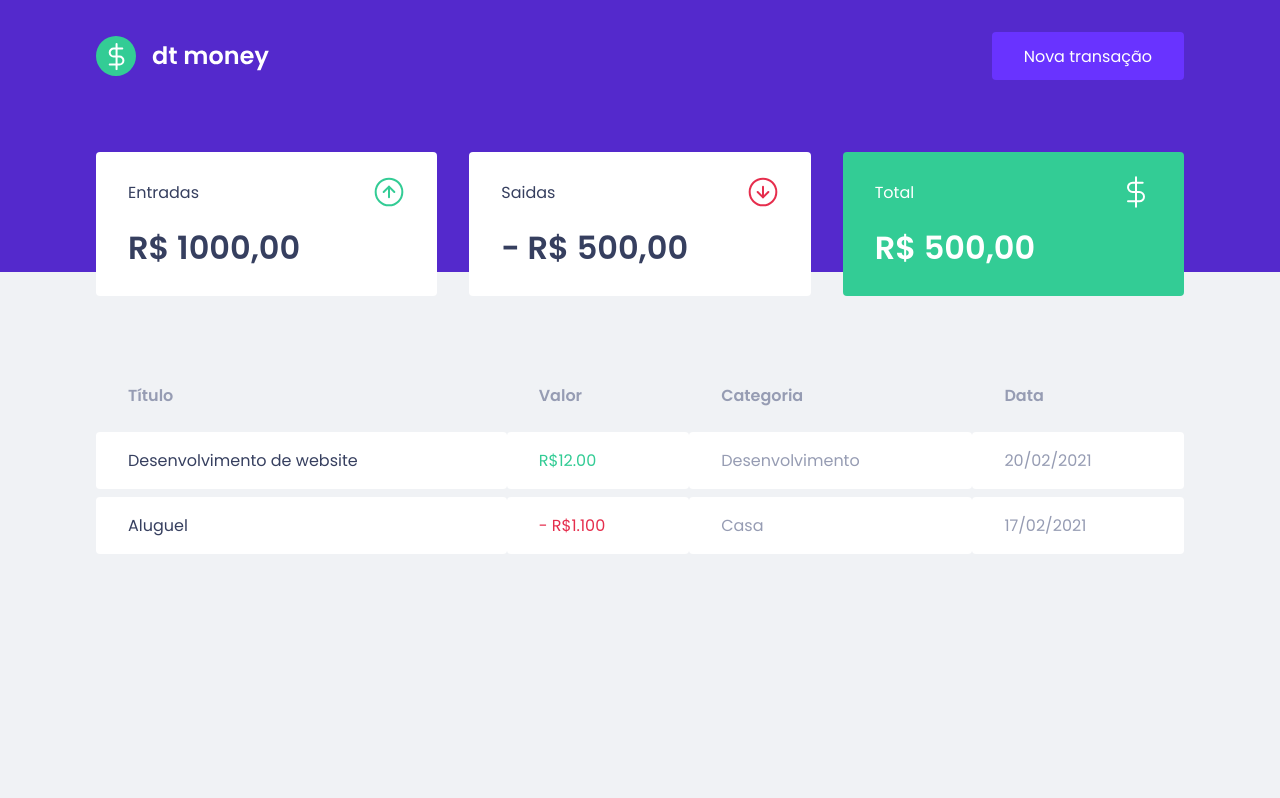
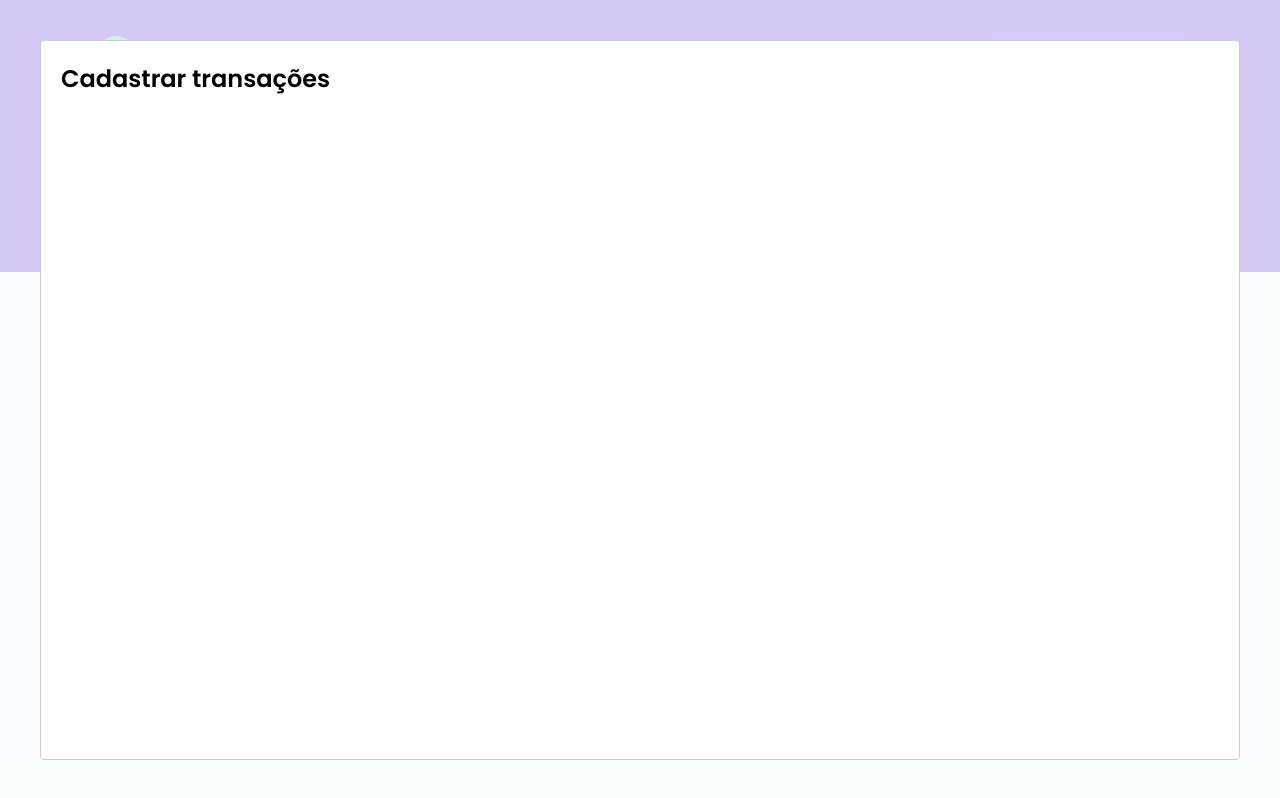
Before and after one commit to Seveshy/dtmoney, a React (Create React App) app: page / in a window 1280 px wide. Both pictures are taken after a click on the button "Nova transação". Built offline with nearby package versions, Linux system fonts and the light colour scheme; no server answers; what miragejs would draw is missing.

Commit message:
Modal e Forms

```diff
--- a/package.json
+++ b/package.json
@@ -7,6 +7,7 @@
     "miragejs": "^0.1.41",
     "react": "^17.0.1",
     "react-dom": "^17.0.1",
+    "react-modal": "^3.12.1",
     "react-scripts": "4.0.3",
     "styled-components": "^5.2.1",
     "web-vitals": "^1.0.1"
@@ -19,6 +20,7 @@
     "@types/node": "^12.0.0",
     "@types/react": "^17.0.0",
     "@types/react-dom": "^17.0.0",
+    "@types/react-modal": "^3.12.0",
     "@types/styled-components": "^5.1.9",
     "typescript": "^4.1.2"
   },
--- a/src/App.tsx
+++ b/src/App.tsx
@@ -1,13 +1,35 @@
+import { useState } from 'react';
+import Modal from 'react-modal';
+
 import { GlobalStyle } from './styles/global';
 
-import { Header } from './components/Header'
-import { Dashboard } from './components/Dashboard'
+import { Header } from './components/Header';
+import { Dashboard } from './components/Dashboard';
+
+Modal.setAppElement('#root');
 
 export function App() {
+  const [isNewTransactionsModalOpen, setIsNewTransactionsModalOpen] = useState(false);
+
+    function handleOpenNewTransactionsModal() {
+        setIsNewTransactionsModalOpen(true)
+    }
+
+    function handleCloseNewTransactionsModal() {
+        setIsNewTransactionsModalOpen(false)
+    }
+
   return (
     <>
-      <Header />
+      <Header onOpenNewTransactionsModal={handleOpenNewTransactionsModal} />
       <Dashboard />
+
+      <Modal
+        isOpen={isNewTransactionsModalOpen}
+        onRequestClose={handleCloseNewTransactionsModal}
+      >
+        <h2>Cadastrar transações</h2>
+      </Modal>
 
       <GlobalStyle />
     </>
--- a/src/components/Header/index.tsx
+++ b/src/components/Header/index.tsx
@@ -1,15 +1,21 @@
+import { useState } from 'react'
 import logo from '../../assets/logo.svg'
 
 import { Container, Content } from './styles'
 
-export function Header(){
+interface HeaderProps {
+    onOpenNewTransactionsModal: () => void;
+}
+
+export function Header({onOpenNewTransactionsModal}: HeaderProps){
     return (
         <Container>
            <Content>
            <img src={logo} alt="dtmoney"/>
-            <button type="button">
+            <button type="button" onClick={onOpenNewTransactionsModal}>
                 Nova transação
             </button>
+
            </Content>
         </Container>
     )
```
Also changed, not shown: 1 other file (tests, documents, lock files or other folders).
